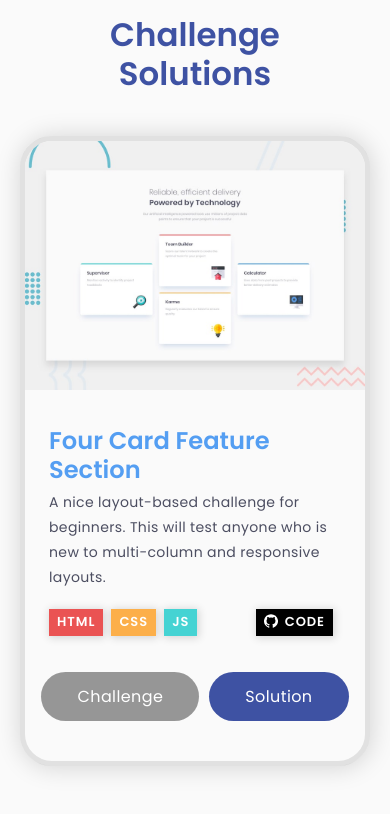
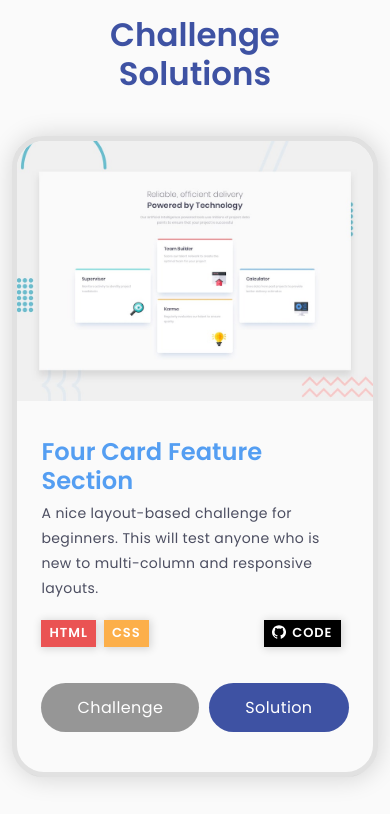
Before and after one commit to ximenavf92/frontend-mentor-challenges, a plain HTML site: page index.html in a window 390 px wide. Shown: the part 860-1674 px from the top of the page. Drawn offline with Linux system fonts and the light colour scheme.

Commit message:
fix alignment issues with challenge cards and mobile margins

```diff
--- a/index.html
+++ b/index.html
@@ -111,7 +111,7 @@
                                     <ul class="challenge-card--tags">
                                         <li class="card-tags--html">HTML</li>
                                         <li class="card-tags--css">CSS</li>
-                                        <li class="card-tags--js">JS</li>
+                                        <!-- <li class="card-tags--js">JS</li> -->
                                     </ul>
                                     <a href="https://github.com/ximenavf92/frontend-mentor-challenges/tree/master/1-four-card-feature/" class="challenge-card--repo" target="_blank" rel="noopener"><img src="assets/github-icon-white.svg" alt="" width="20"
                                             height="20">Code</a>
--- a/main.css
+++ b/main.css
@@ -39,14 +39,14 @@ body {
 }
 
 header {
-    margin: 2rem 4rem 8rem;
+    margin: 2rem 3rem 8rem;
     display: grid;
     grid-gap: 50px 100px;
     justify-content: center;
 }
 
 main {
-    margin: 5rem 4rem 10rem;
+    margin: 5rem 3rem 10rem;
 }
 
 ul {
@@ -225,7 +225,6 @@ p {
 
 /* --- Headhsot --- */
 .headshot {
-    /* margin: 1em 1em 2em 1em; */
     justify-self: center;
 
 }
@@ -285,6 +284,7 @@ p {
     grid-template-columns: repeat(auto-fit, minmax(350px, 1fr));
     grid-gap: 50px 30px;
     justify-content: center;
+    justify-items: center;
 }
 
 /* Challenge Card */
@@ -372,6 +372,7 @@ p {
 
 .challenge-card--buttons {
     margin-top: .5rem;
+    width: 100%;
     display: grid;
     grid-template-columns: repeat(2, 1fr);
     grid-gap: 10px;
@@ -397,6 +398,7 @@ p {
 
 /* Coming Soon Challenges */
 .coming-soon {
+    width: 100%;
     border-style: dotted;
     border-width: 5px;
     box-shadow: none;
```
